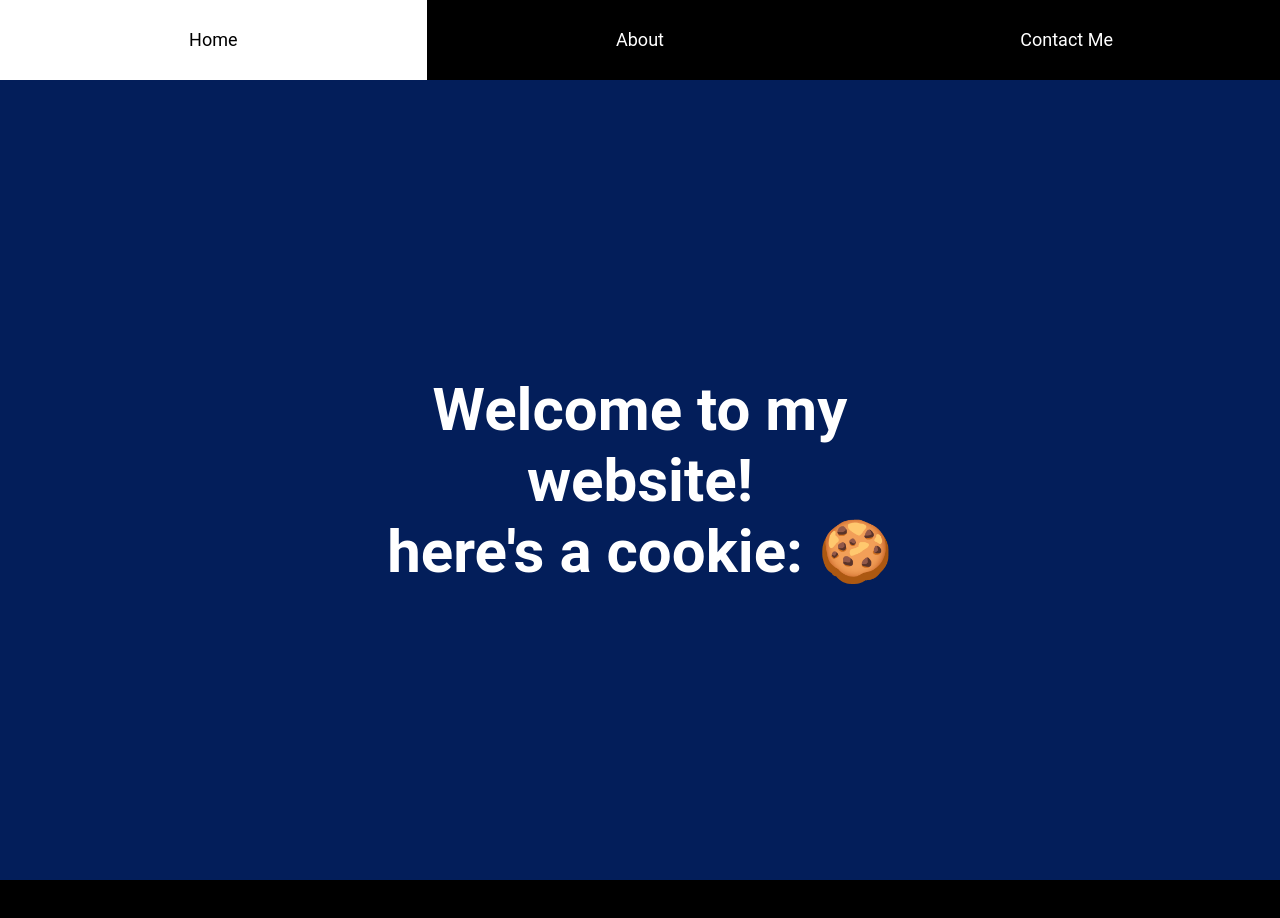
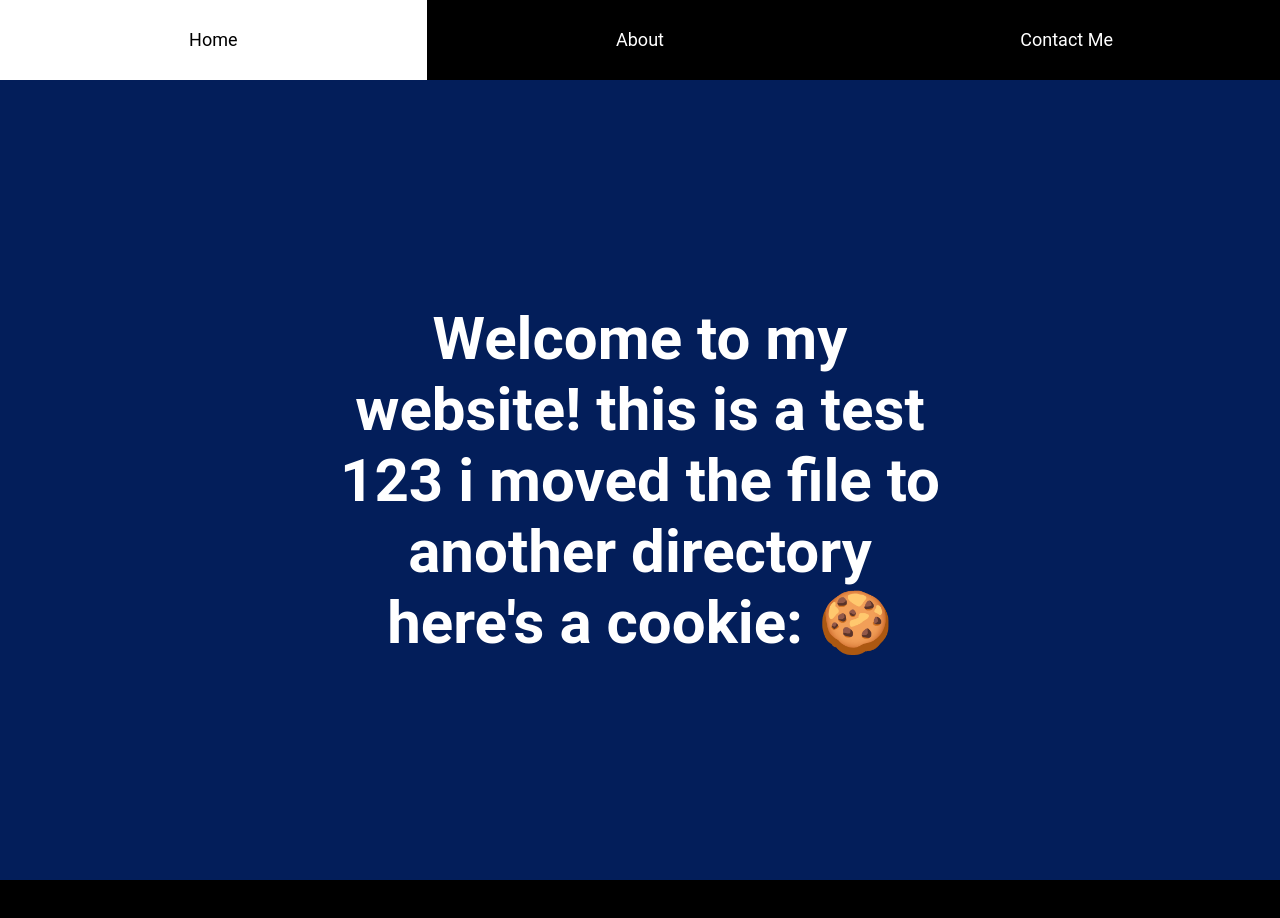
Before and after one commit to A-n-d-r-e-i-H-a-m-o-r/A-n-d-r-e-i-H-a-m-o-r.github.io, a plain HTML site: page index.html in a window 1280 px wide. Shown: the top 918 px of the page. Drawn offline with Linux system fonts and the light colour scheme.

```diff
--- a/index.html
+++ b/index.html
@@ -25,7 +25,7 @@
     <div id="extra" style="width: 100%; height: 100vh; position: relative;">
       <div id="left-side"  class="main-div">
         <h1 class="title">
-          Welcome to my website! <br>here's a cookie:
+          Welcome to my website! this is a test  123 i moved the file to another directory<br>here's a cookie:
           <span class="yum" >🍪</span>
         </h1>
       </div>
```
